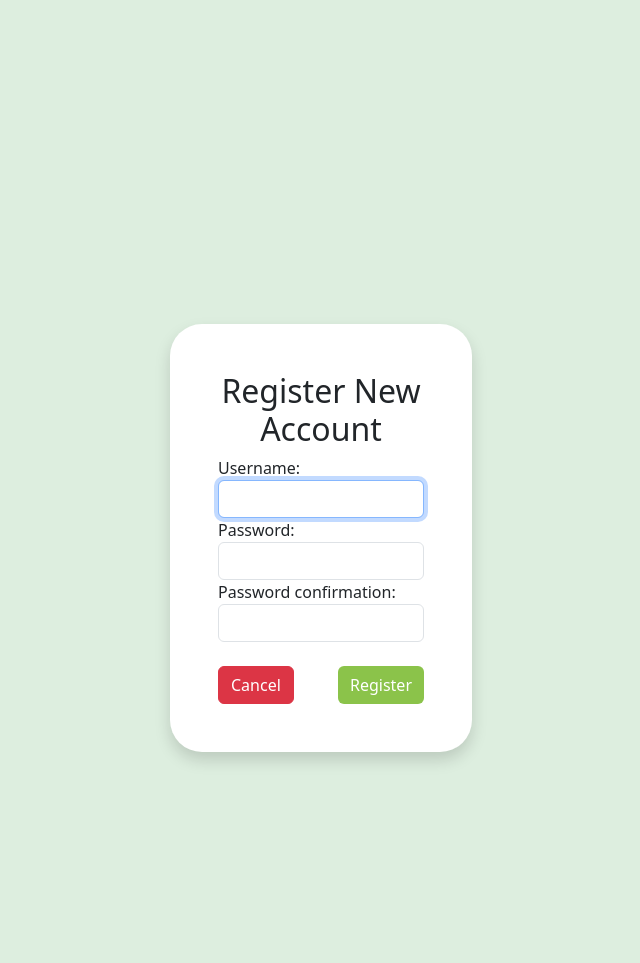
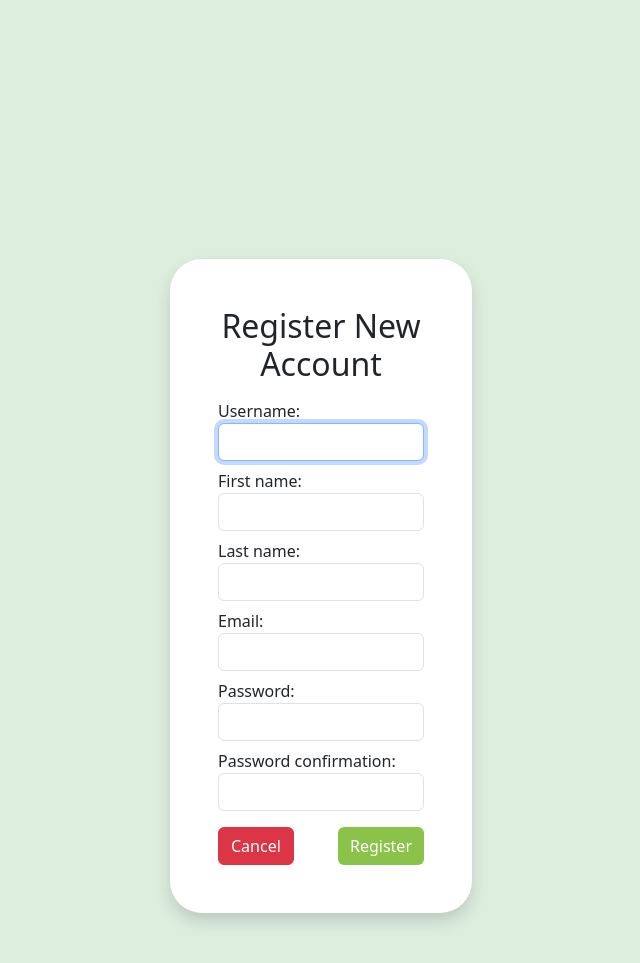
Before and after one commit to josh1506/linkaroo, a Django app: page /auth/signup/ in a window 1280 px wide. Shown: the top 963 px of the page, without its empty margins (307-947 px from the left). Run offline with Django 5.2, Linux system fonts and the light colour scheme; parts of the project's set-up code (start-up, migrations or seed data) failed here and were passed over.

Commit message:
[Adjustment][Joshua] Add additional fields in user form

```diff
--- a/app/templates/app/users/signup.html
+++ b/app/templates/app/users/signup.html
@@ -1,8 +1,8 @@
 {% extends 'app/users/base.html' %}
 
 {% block 'content' %}
-    <div class="d-flex h-100 justify-content-center align-items-center">
-        <form class="bg-default rounded-5 p-5 shadow w-25" method="post">
+    <div class="d-flex h-100 justify-content-center align-items-center my-5">
+        <form class="bg-default rounded-5 p-5 shadow w-25 d-flex flex-column gap-2" method="post">
             <h2 class="text-center">Register New Account</h2>
             {% if form.errors %}
                 <div class="alert alert-danger" role="alert">
@@ -20,7 +20,7 @@
             {% endfor %}
             {% csrf_token %}
 
-            <div class="d-flex justify-content-between mt-3">
+            <div class="d-flex justify-content-between">
                 <a class="mt-2 btn btn-danger text-white" href="{% url 'users:login' %}">Cancel</a>
                 <button type="submit" class="mt-2 btn btn-secondary text-white">Register</button>
             </div>
--- a/app/users/forms/registration.py
+++ b/app/users/forms/registration.py
@@ -4,8 +4,10 @@ from django.contrib.auth.models import User
 
 
 class RegistrationForm(UserCreationForm):
-    confirm_password = forms.PasswordInput()
+    first_name = forms.CharField(max_length=255, required=True)
+    last_name = forms.CharField(max_length=255, required=True)
+    email = forms.EmailField(required=True)
 
     class Meta:
         model = User
-        fields = ['username', 'password1', 'password2']
+        fields = ['username', 'first_name', 'last_name', 'email', 'password1', 'password2']
```
